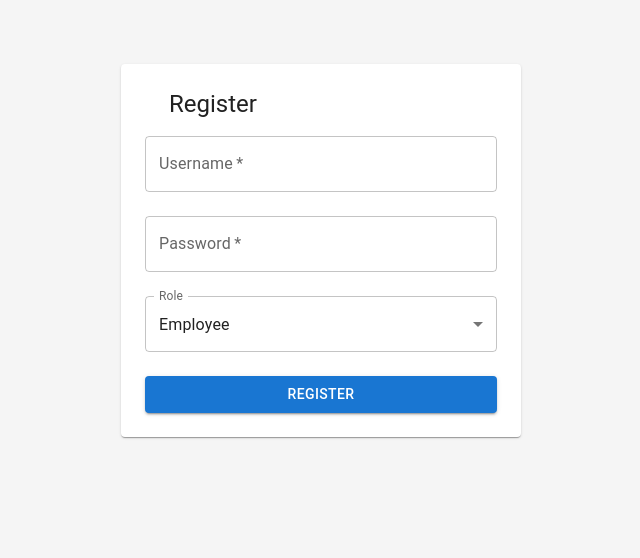
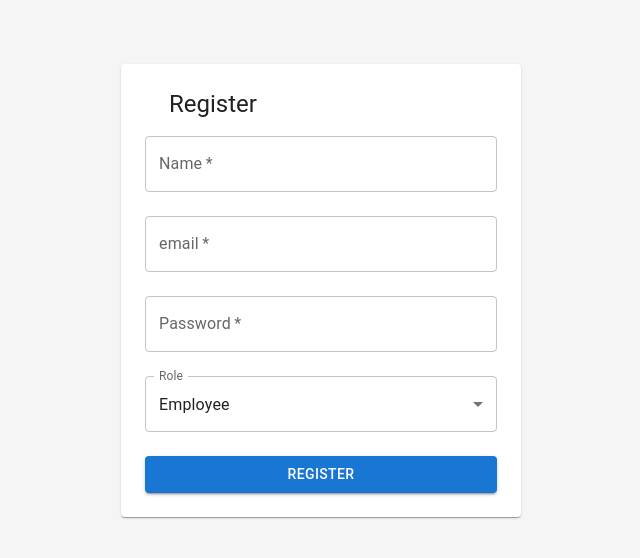
Before and after one commit to H-AJAY/project-management-tool, a React (Create React App) app in the folder project-management-tool-frontend/: page /register in a window 1280 px wide. Shown: the top 558 px of the page, without its empty margins (319-959 px from the left). Built offline with nearby package versions, Linux system fonts and the light colour scheme; some icons are missing.

Commit message:
latest changes

```diff
--- a/project-management-tool-frontend/src/components/Register.js
+++ b/project-management-tool-frontend/src/components/Register.js
@@ -10,6 +10,7 @@ const Register = () => {
 
   const [formData, setFormData] = useState({
     username: "",
+    email: "",
     password: "",
     role: "employee",
   });
@@ -21,7 +22,7 @@ const Register = () => {
   const handleSubmit = async (e) => {
     e.preventDefault();
     try {
-      await register(formData.username, formData.password, formData.role);
+      await register(formData.username, formData.email, formData.password, formData.role);
       navigate("/dashboard");
     } catch (err) {
       alert("Registration failed. Please try again.");
@@ -36,12 +37,21 @@ const Register = () => {
       </Box>
       <form onSubmit={handleSubmit}>
         <TextField
-          label="Username"
-          name="username"
+          label="Name"
+          name="name"
           fullWidth
           required
           margin="normal"
           value={formData.name}
+          onChange={handleChange}
+        />
+        <TextField
+          label="email"
+          name="email"
+          fullWidth
+          required
+          margin="normal"
+          value={formData.email}
           onChange={handleChange}
         />
         <TextField
--- a/project-management-tool-frontend/src/context/authContext.js
+++ b/project-management-tool-frontend/src/context/authContext.js
@@ -11,10 +11,10 @@ export const AuthProvider = ({ children }) => {
     if (storedUser) setUser(JSON.parse(storedUser));
   }, []);
 
-  const login = async (username, password) => {
+  const login = async (email, password) => {
     try {
       const res = await axios.post('https://project-management-tool-z7ty.onrender.com/api/auth/login', {
-        username,
+        email,
         password,
       });
       localStorage.setItem('user', JSON.stringify(res.data));
@@ -24,10 +24,10 @@ export const AuthProvider = ({ children }) => {
     }
   };
 
-  const register = async (username, password, role) => {
+  const register = async (email, password, role) => {
     try {
       const res = await axios.post('https://project-management-tool-z7ty.onrender.com/api/auth/register', {
-        username,
+        email,
         password,
         role,
       });
```
Also changed, not shown: 1 other file (tests, documents, lock files or other folders).
